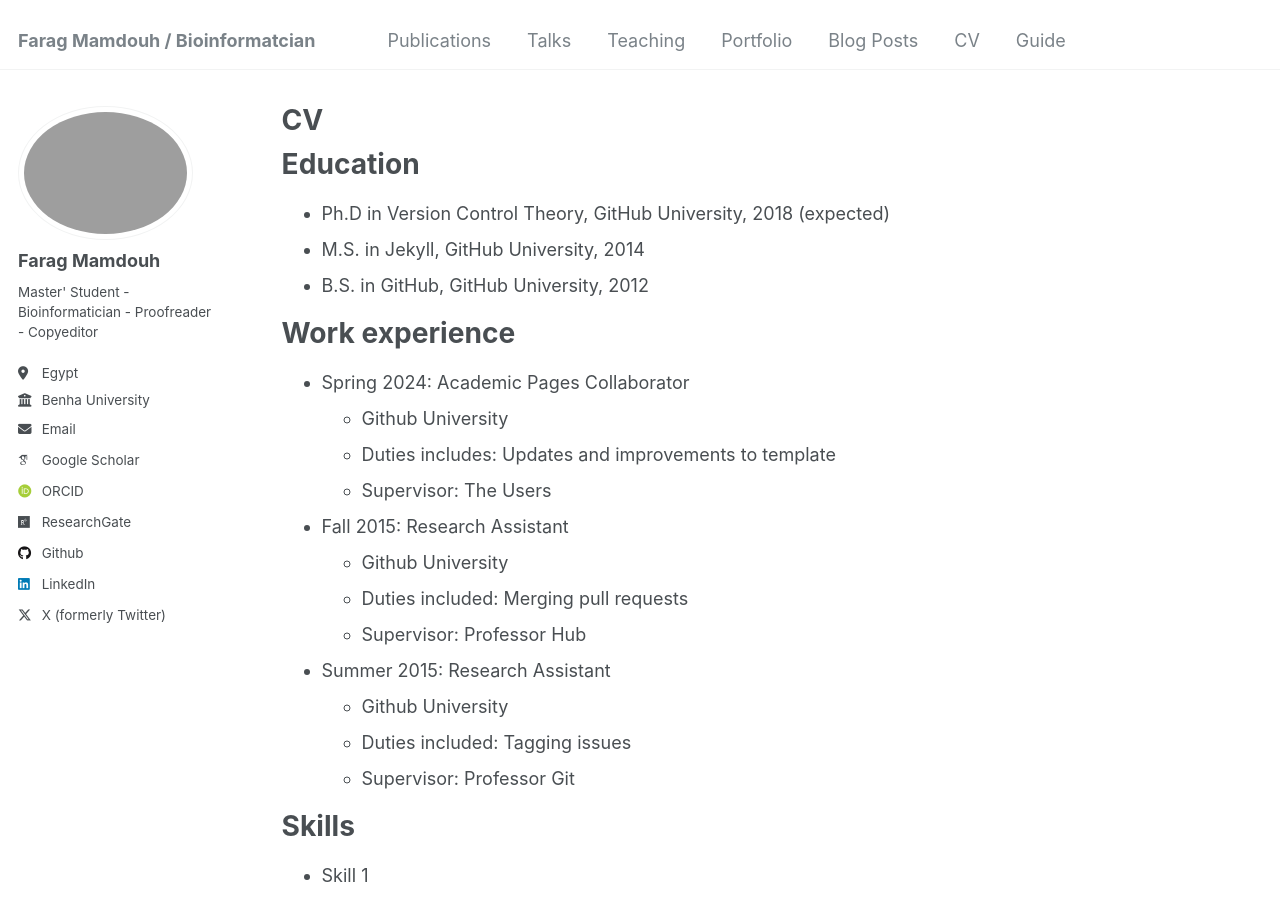
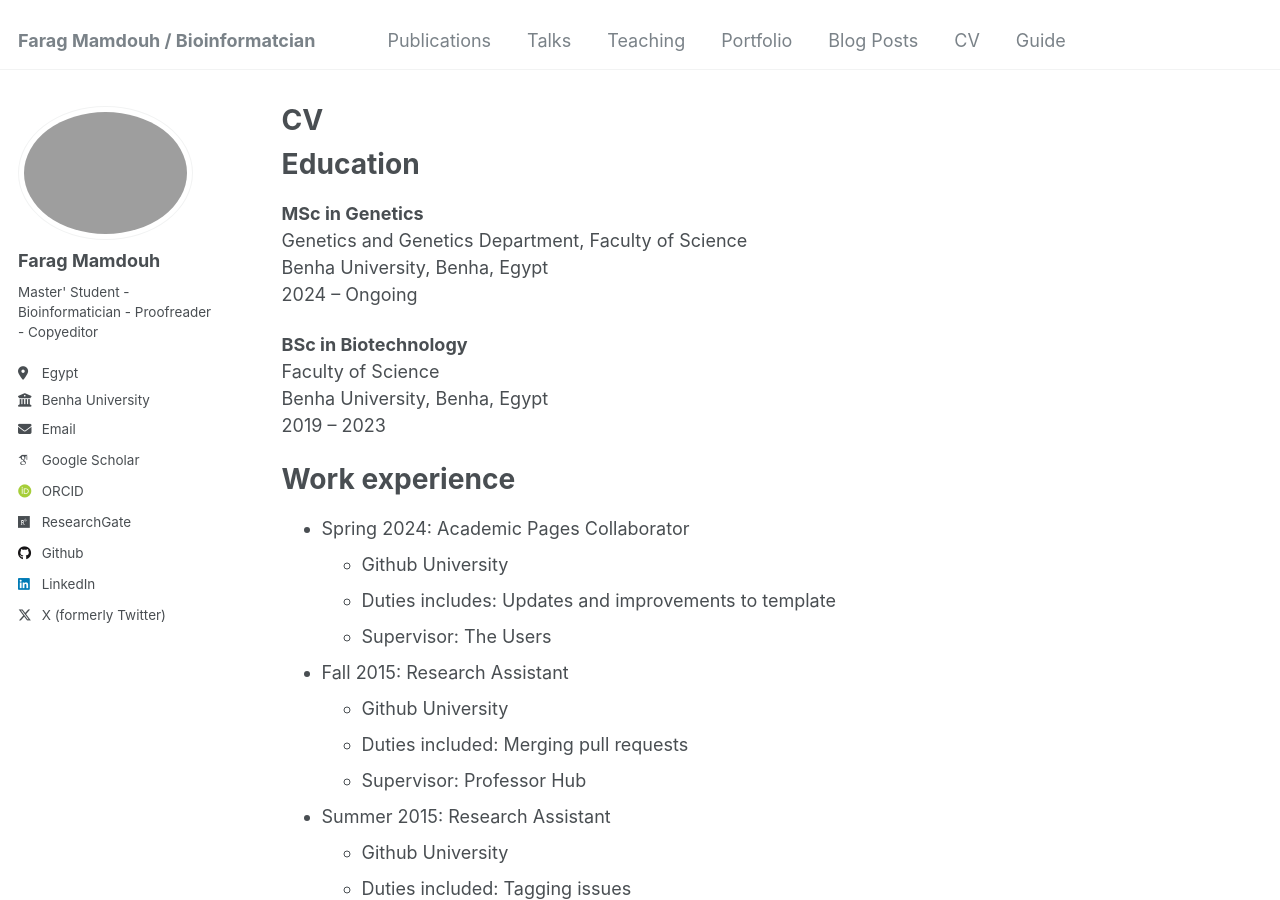
Before and after one commit to FaragMamdouh/FaragMamdouh.github.io, a Jekyll site: the page built from _pages/cv.md, in a window 1280 px wide and 900 px high. Built offline with Jekyll 4.4.1, drawn with Linux system fonts in a browser that asks for light colours; some web fonts are replaced.

Commit message:
Update cv.md

```diff
--- a/_pages/cv.md
+++ b/_pages/cv.md
@@ -11,9 +11,15 @@ redirect_from:
 
 Education
 ======
-* Ph.D in Version Control Theory, GitHub University, 2018 (expected)
-* M.S. in Jekyll, GitHub University, 2014
-* B.S. in GitHub, GitHub University, 2012
+**MSc in Genetics**
+Genetics and Genetics Department, Faculty of Science
+Benha University, Benha, Egypt
+2024 – Ongoing
+
+**BSc in Biotechnology**
+Faculty of Science
+Benha University, Benha, Egypt
+2019 – 2023
 
 Work experience
 ======
```
